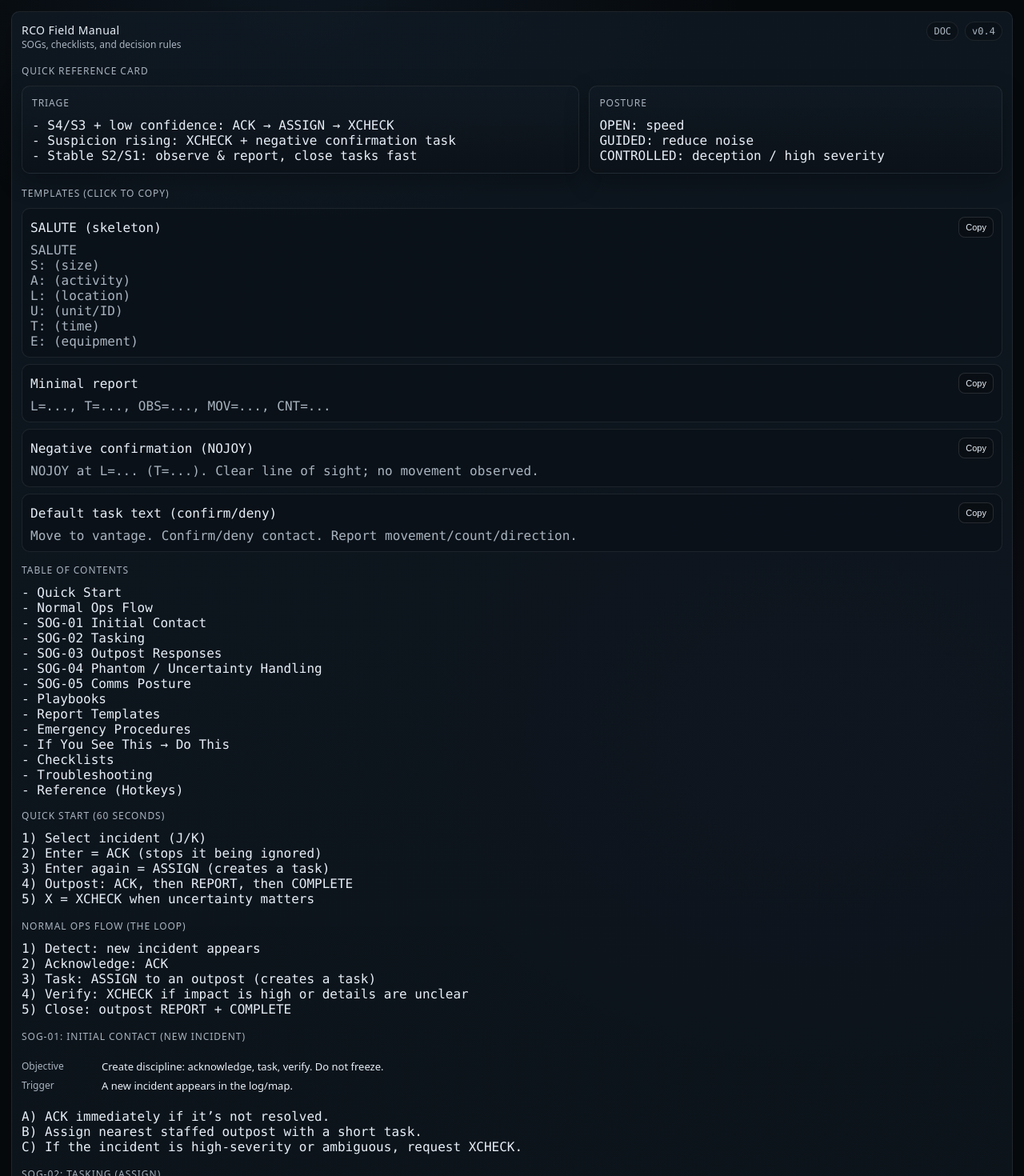
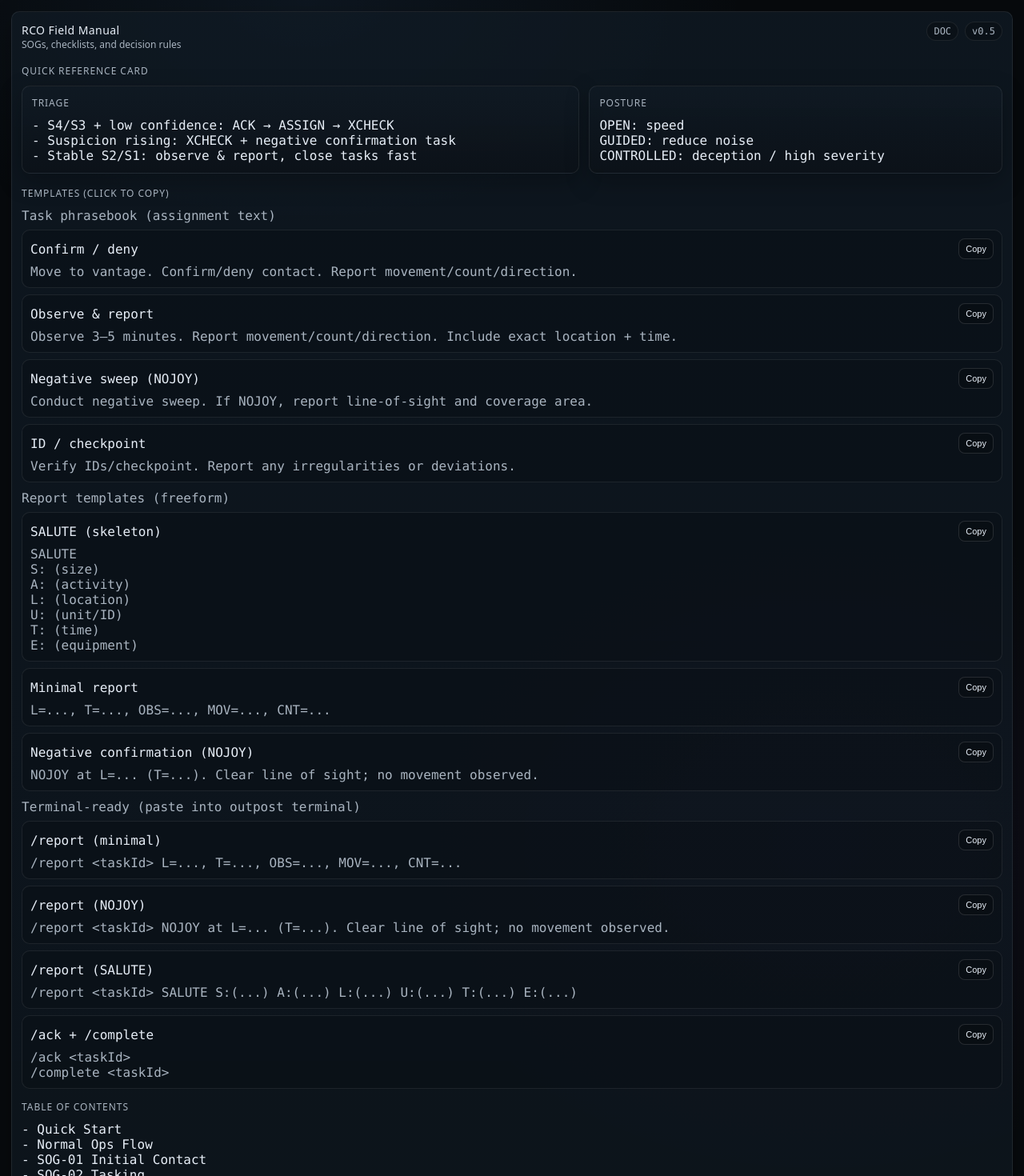
Before and after one commit to SingSongScreamAlong/blacksky-watch, a Next.js app: page /manual in a window 1280 px wide. Shown: the top 1470 px of the page at 80% size. Built offline with nearby package versions, Linux system fonts and the light colour scheme.

Commit message:
feat: manual phrasebook

```diff
--- a/src/app/manual/page.tsx
+++ b/src/app/manual/page.tsx
@@ -3,7 +3,31 @@ export const runtime = "nodejs";
 import ManualClient from "./ui/ManualClient";
 
 export default function ManualPage() {
-  const templates = [
+  const groups = [
+    {
+      title: "Task phrasebook (assignment text)",
+      templates: [
+        {
+          title: "Confirm / deny",
+          text: "Move to vantage. Confirm/deny contact. Report movement/count/direction.",
+        },
+        {
+          title: "Observe & report",
+          text: "Observe 3–5 minutes. Report movement/count/direction. Include exact location + time.",
+        },
+        {
+          title: "Negative sweep (NOJOY)",
+          text: "Conduct negative sweep. If NOJOY, report line-of-sight and coverage area.",
+        },
+        {
+          title: "ID / checkpoint",
+          text: "Verify IDs/checkpoint. Report any irregularities or deviations.",
+        },
+      ],
+    },
+    {
+      title: "Report templates (freeform)",
+      templates: [
         {
           title: "SALUTE (skeleton)",
           text: "SALUTE\nS: (size)\nA: (activity)\nL: (location)\nU: (unit/ID)\nT: (time)\nE: (equipment)",
@@ -16,9 +40,28 @@ export default function ManualPage() {
           title: "Negative confirmation (NOJOY)",
           text: "NOJOY at L=... (T=...). Clear line of sight; no movement observed.",
         },
+      ],
+    },
     {
-      title: "Default task text (confirm/deny)",
-      text: "Move to vantage. Confirm/deny contact. Report movement/count/direction.",
+      title: "Terminal-ready (paste into outpost terminal)",
+      templates: [
+        {
+          title: "/report (minimal)",
+          text: "/report <taskId> L=..., T=..., OBS=..., MOV=..., CNT=...",
+        },
+        {
+          title: "/report (NOJOY)",
+          text: "/report <taskId> NOJOY at L=... (T=...). Clear line of sight; no movement observed.",
+        },
+        {
+          title: "/report (SALUTE)",
+          text: "/report <taskId> SALUTE S:(...) A:(...) L:(...) U:(...) T:(...) E:(...)",
+        },
+        {
+          title: "/ack + /complete",
+          text: "/ack <taskId>\n/complete <taskId>",
+        },
+      ],
     },
   ];
 
@@ -32,11 +75,11 @@ export default function ManualPage() {
           </div>
           <div className="chips">
             <span className="chip mono">DOC</span>
-            <span className="chip mono">v0.4</span>
+            <span className="chip mono">v0.5</span>
           </div>
         </div>
 
-        <ManualClient templates={templates} />
+        <ManualClient groups={groups} />
 
         <div style={{ marginTop: 14 }}>
           <div className="panelTitle">Table of Contents</div>
--- a/src/app/manual/ui/ManualClient.tsx
+++ b/src/app/manual/ui/ManualClient.tsx
@@ -8,7 +8,12 @@ type Template = {
   text: string;
 };
 
-export default function ManualClient({ templates }: { templates: Template[] }) {
+type TemplateGroup = {
+  title: string;
+  templates: Template[];
+};
+
+export default function ManualClient({ groups }: { groups: TemplateGroup[] }) {
   const toastApi = useToast(1800);
   const showToast = toastApi.show;
 
@@ -65,9 +70,12 @@ export default function ManualClient({ templates }: { templates: Template[] }) {
 
       <div style={{ marginTop: 16 }}>
         <div className="panelTitle">Templates (click to copy)</div>
-        <div className="list">
-          {templates.map((t) => (
-            <div key={t.title} className="listItemStatic">
+        {groups.map((g) => (
+          <div key={g.title} style={{ marginTop: 10 }}>
+            <div className="mono muted">{g.title}</div>
+            <div className="list" style={{ marginTop: 8 }}>
+              {g.templates.map((t) => (
+                <div key={`${g.title}:${t.title}`} className="listItemStatic">
                   <div className="row" style={{ justifyContent: "space-between", gap: 12 }}>
                     <div className="mono">{t.title}</div>
                     <button className="btn btnSmall" onClick={() => copy(t.text)}>
@@ -81,6 +89,8 @@ export default function ManualClient({ templates }: { templates: Template[] }) {
               ))}
             </div>
           </div>
+        ))}
+      </div>
 
       {toastApi.toast && (
         <div className={`toast ${toastApi.toast.kind}`}>
```
Lines whose indentation alone changed are shown as unchanged.
